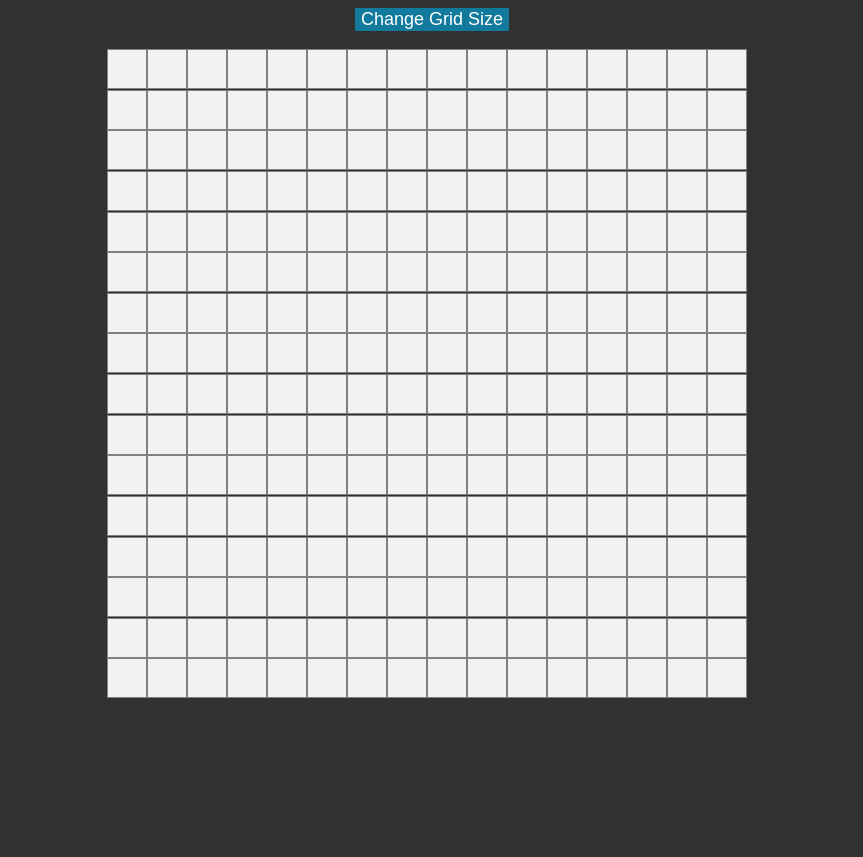
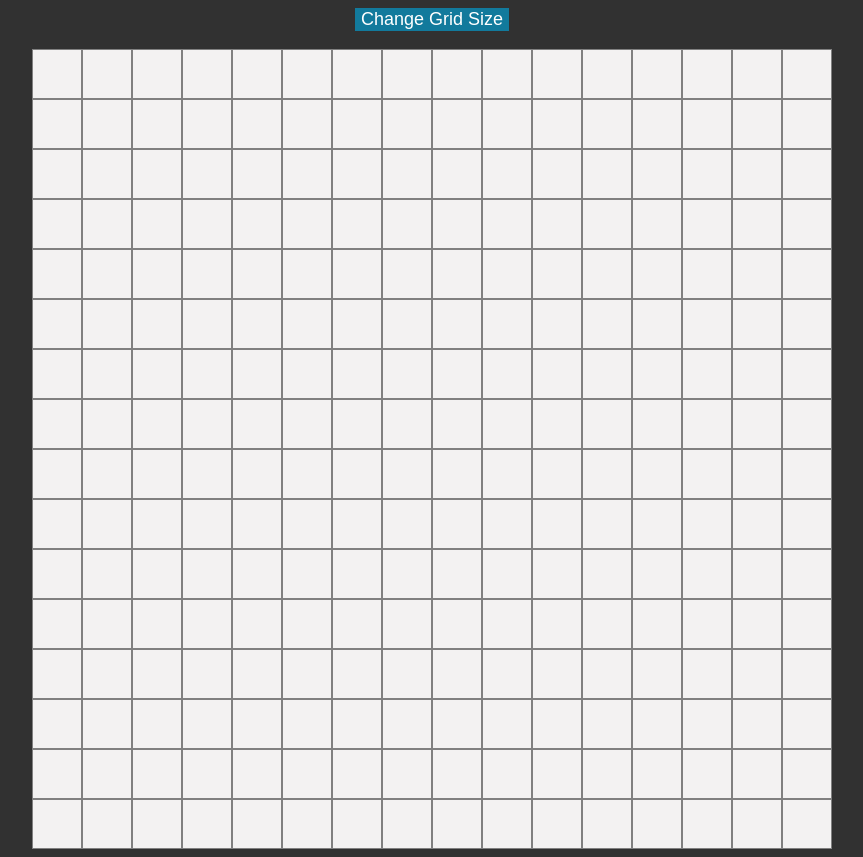
Before and after one commit to 77Jupiter/odin-etch-a-sketch, a plain HTML site: page index.html in a window 1280 px wide. Shown: the whole page, without its empty margins (208-1071 px from the left). Before the commit the page ends 800 px from the top, so only its background shows below. Drawn offline with Linux system fonts and the light colour scheme.

Commit message:
Change container height and width

```diff
--- a/style.css
+++ b/style.css
@@ -1,3 +1,7 @@
+* {
+  box-sizing: border-box;
+}
+
 body {
   background-color: rgb(49, 49, 49);
   display: flex;
@@ -9,16 +13,14 @@ body {
 
 .grid-container {
   display: flex;
+  width: 800px;
+  height: 800px;
   flex-wrap: wrap;
-  width: 650px;
-  height: 650px;
-  gap: 0;
 }
 
 .grid-item {
   background-color: rgb(243, 242, 242);
   border: 1px solid grey;
-  box-sizing: border-box;
 }
 
 button {
```
